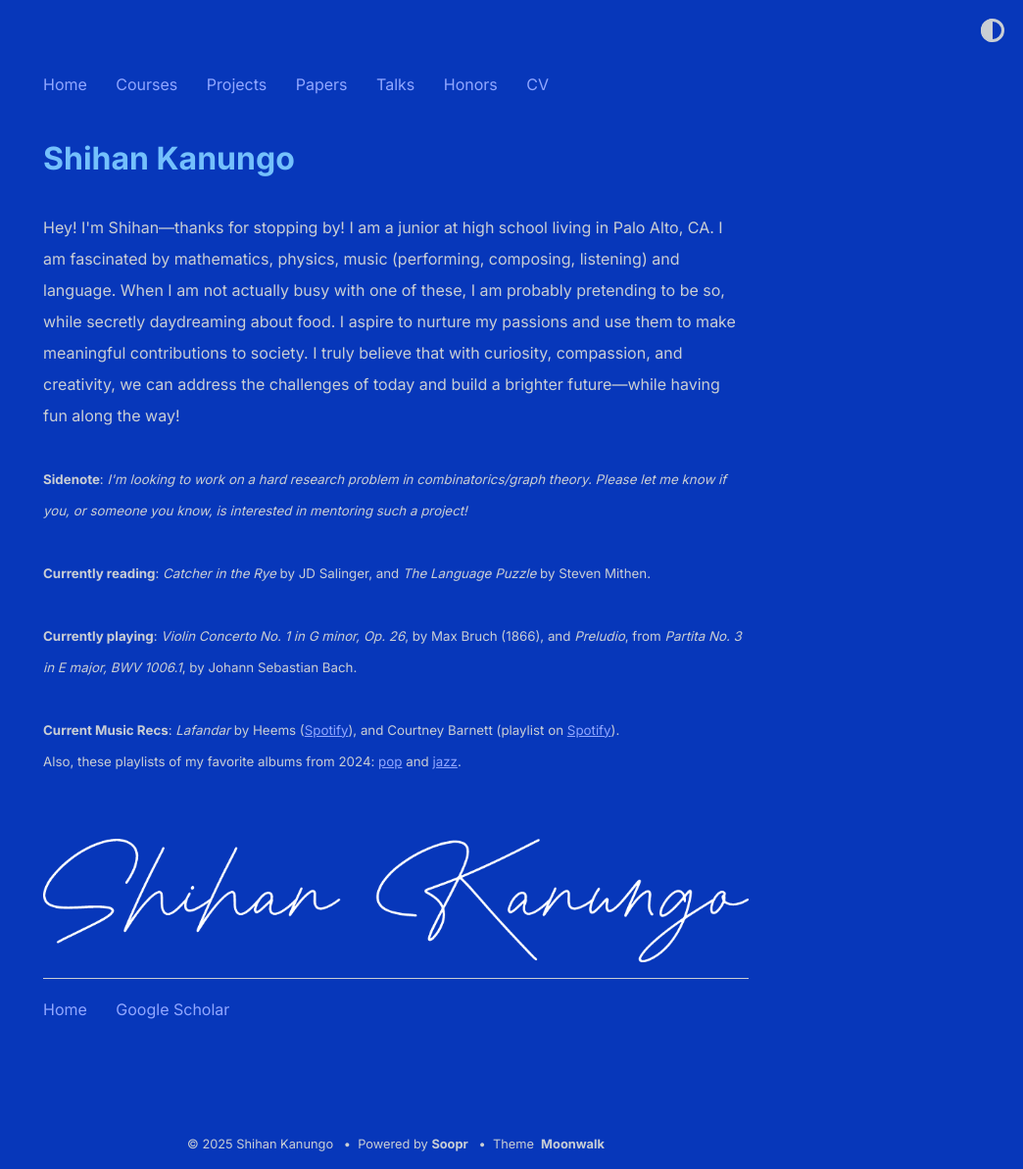
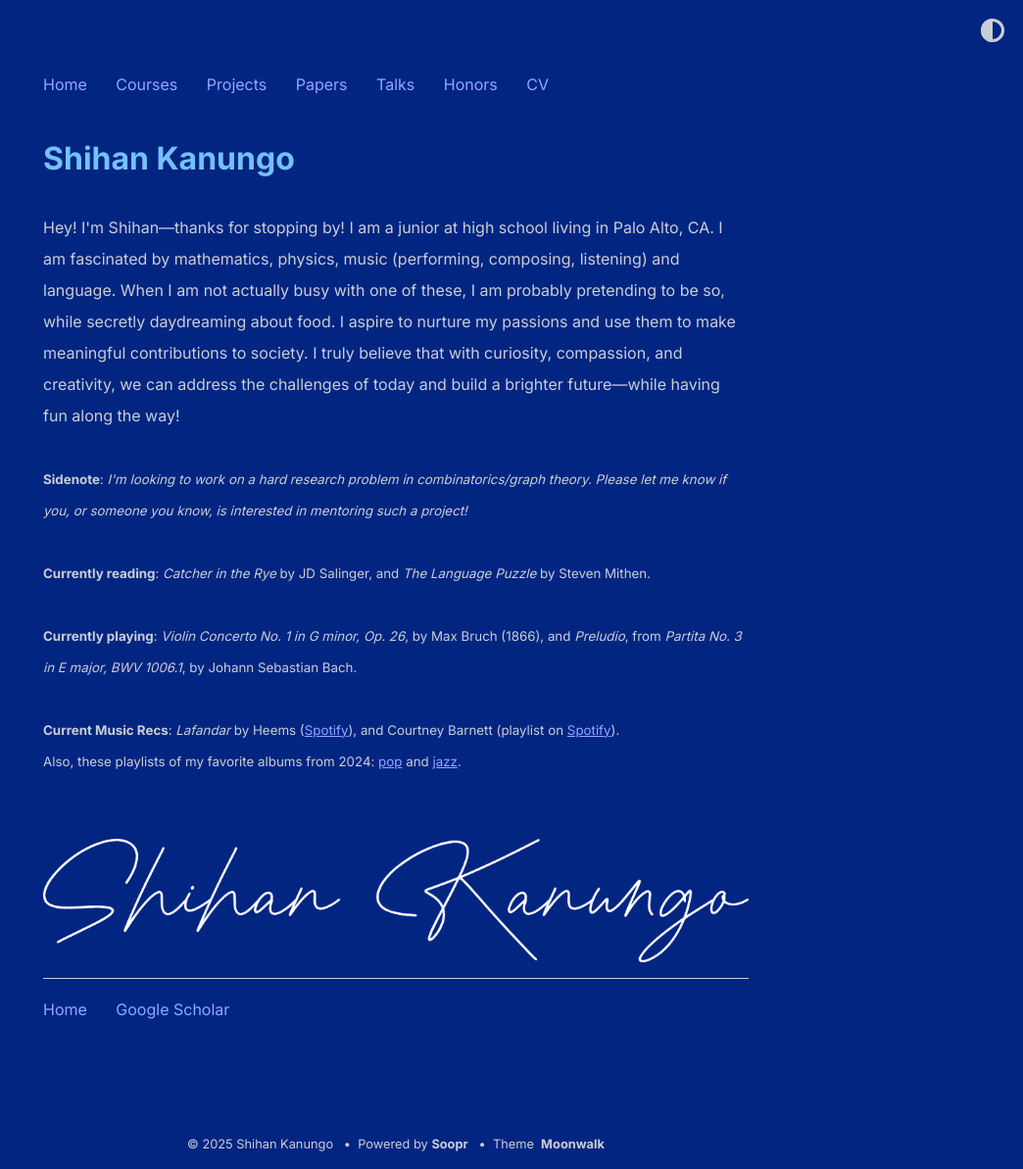
Before and after one commit to shihankanungo/shihankanungo.github.io, a Jekyll site: the page built from index.md, in a window 1280 px wide. Shown: the whole page at 98% size, without its empty margins (236-1280 px from the left). Built offline with Jekyll 4.4.1, drawn with Linux system fonts in a browser that asks for light colours.

Commit message:
Update moonwalk.scss

```diff
--- a/_sass/moonwalk.scss
+++ b/_sass/moonwalk.scss
@@ -83,7 +83,7 @@ img {
       --headings: #74c0fc;
       --links: #91A7FF;
       --highlight: #41C7C7;
-      --bg: #0737ba; // #1748cf;
+      --bg: #032582; // #0737ba; #1748cf;
       --bg-secondary: #0043fc;
       --text: #c9ced4;
       // --text: #adb5bd;
```
